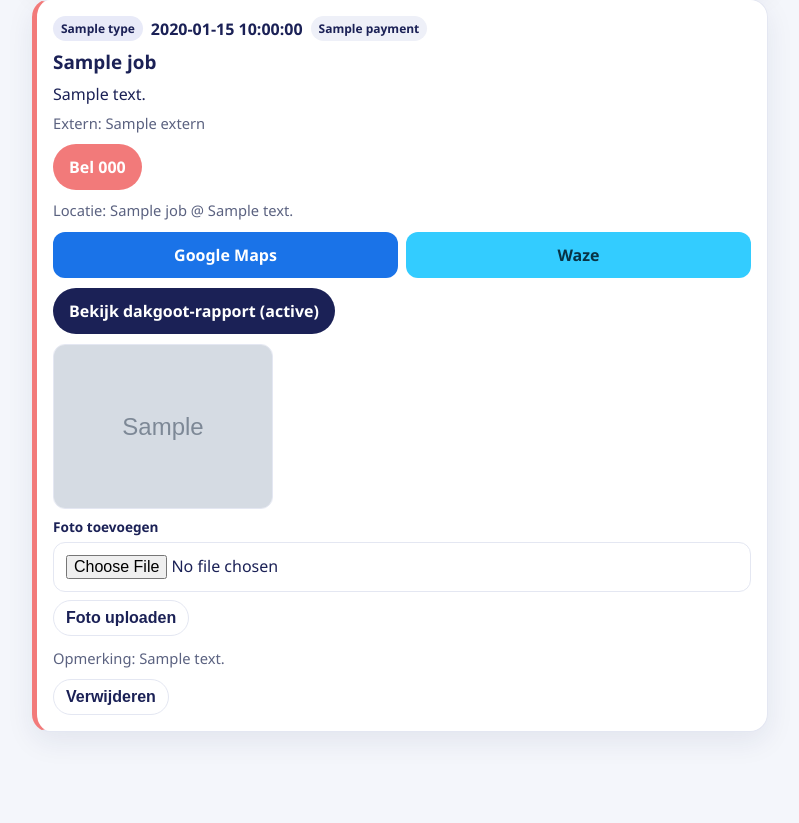
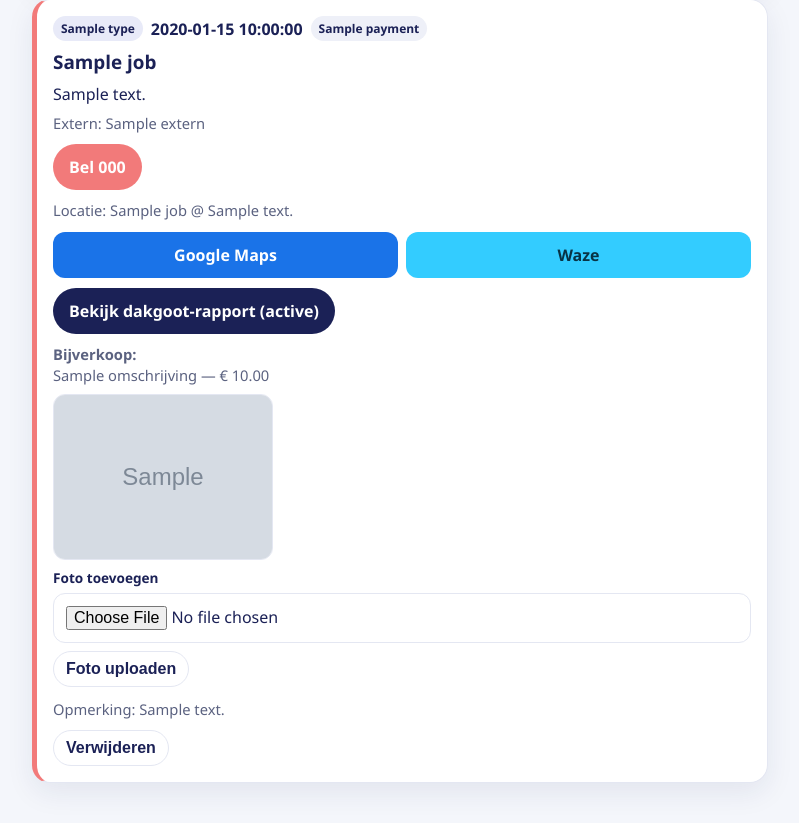
Before and after one commit to Kymmo2204/busportaal, a Flask app: template templates/admin_agenda.html in a window 1280 px wide. Shown: the part 390-1213 px from the top of the page, without its empty margins (240-1039 px from the left). Before the commit the page ends 1127 px from the top, so only its background shows below. Run offline with Flask 3, Linux system fonts and the light colour scheme; data comes from the database, SQL or seed files in the repository; the template is opened without the code that fills it: most values are stand-ins (such as "Sample title", 1, 10 or a date in 2020); grey boxes marked "Sample" are stand-in pictures; data that the repository does not hold is empty.

Commit message:
Include bijverkoop details in admin_agenda.html
Add display for bijverkoop information in admin agenda.

```diff
--- a/templates/admin_agenda.html
+++ b/templates/admin_agenda.html
@@ -51,6 +51,14 @@
   {% else %}
     <p class="small muted">Nog geen dakgoot-rapport ingevuld door zzper.</p>
   {% endif %}
+  {% if j.bijverkoop %}
+    <div class="small" style="margin-top:8px">
+      <strong>Bijverkoop:</strong>
+      {% for b in j.bijverkoop %}
+        <div>{{ b.omschrijving }} — € {{ "%.2f"|format(b.bedrag) }}</div>
+      {% endfor %}
+    </div>
+  {% endif %}
   {% if j.photos %}
     <div class="photos">
       {% for p in j.photos %}
```
